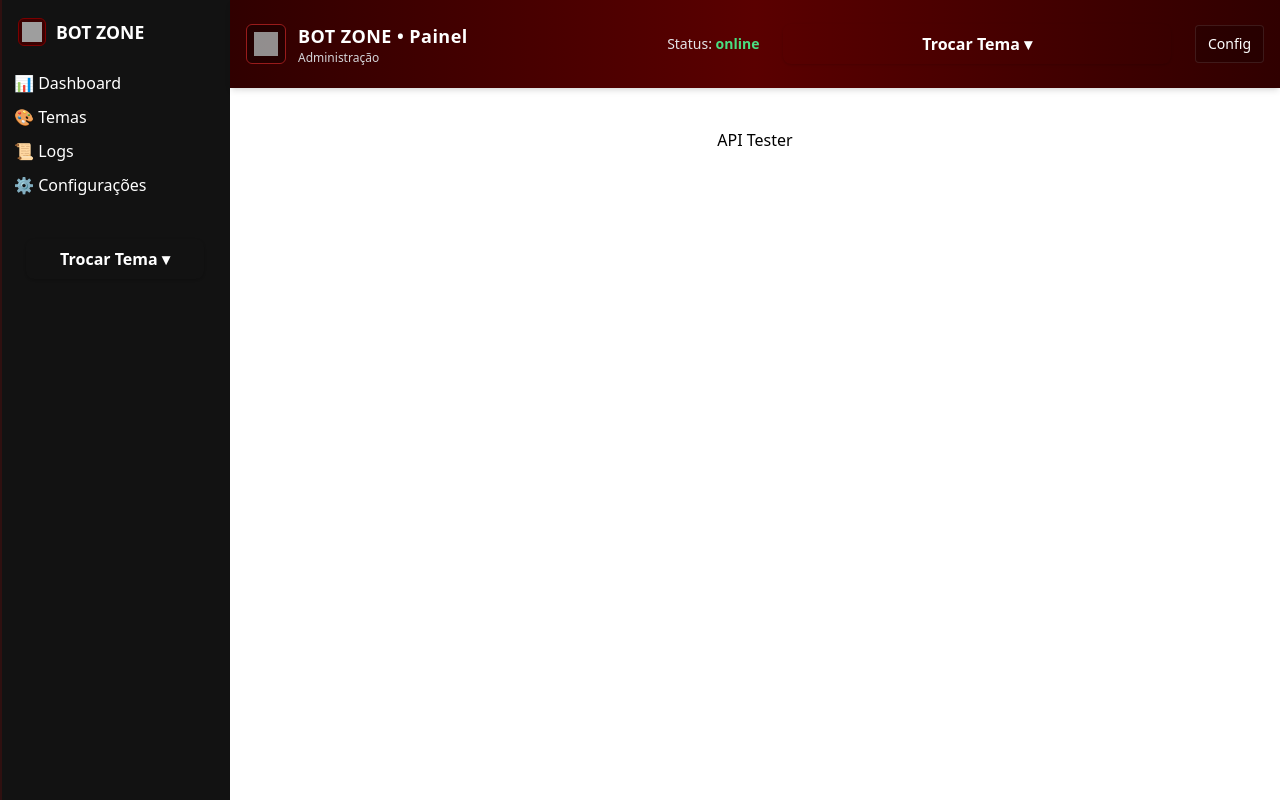
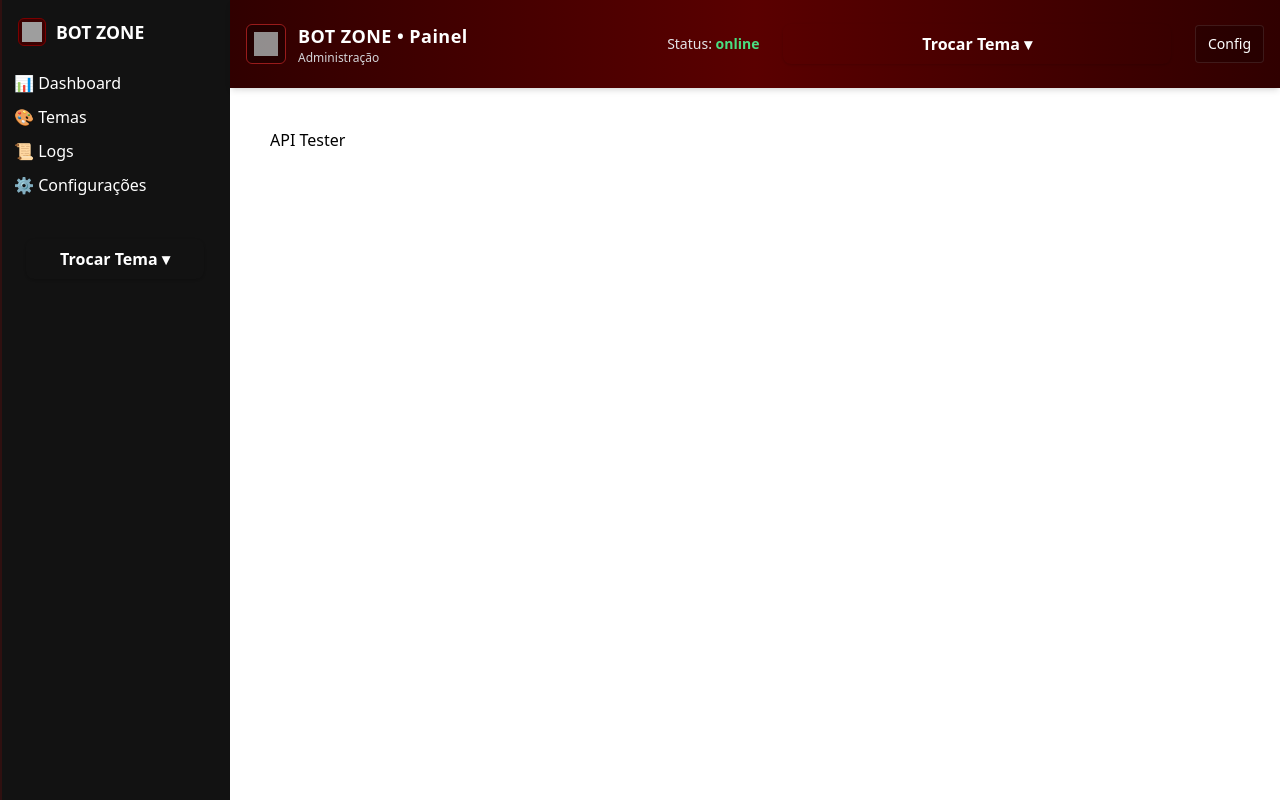
Before and after one commit to rubensilver/uchiha-site, a Next.js app: page /admin/api-tester in a window 1280 px wide. Built offline with nearby package versions, Linux system fonts and the light colour scheme; grey boxes are pictures that could not be loaded.

Commit message:
Update layout.tsx

```diff
--- a/app/admin/layout.tsx
+++ b/app/admin/layout.tsx
@@ -1,4 +1,6 @@
 // app/admin/layout.tsx
+"use client";
+
 import React from "react";
 import Header from "@/components/Header";
 import Sidebar from "@/components/Sidebar";
@@ -9,19 +11,17 @@ export default function AdminLayout(
   return (
     <div className="min-h-screen bg-[var(--bg)] text-[var(--text)] flex">
 
-      {/* Sidebar fixa */}
-      <div className="hidden md:block">
-        <Sidebar />
-      </div>
+      {/* Sidebar fixa no lado esquerdo */}
+      <Sidebar />
 
-      {/* Área da direita (header + conteúdo) */}
+      {/* Conteúdo principal */}
       <div className="flex-1 flex flex-col">
 
-        {/* Header */}
+        {/* Header fixo no topo */}
         <Header />
 
-        {/* Conteúdo */}
-        <main className="max-w-5xl mx-auto p-4">
+        {/* Conteúdo das páginas */}
+        <main className="p-4 max-w-6xl mx-auto w-full">
           {children}
         </main>
       </div>
```
